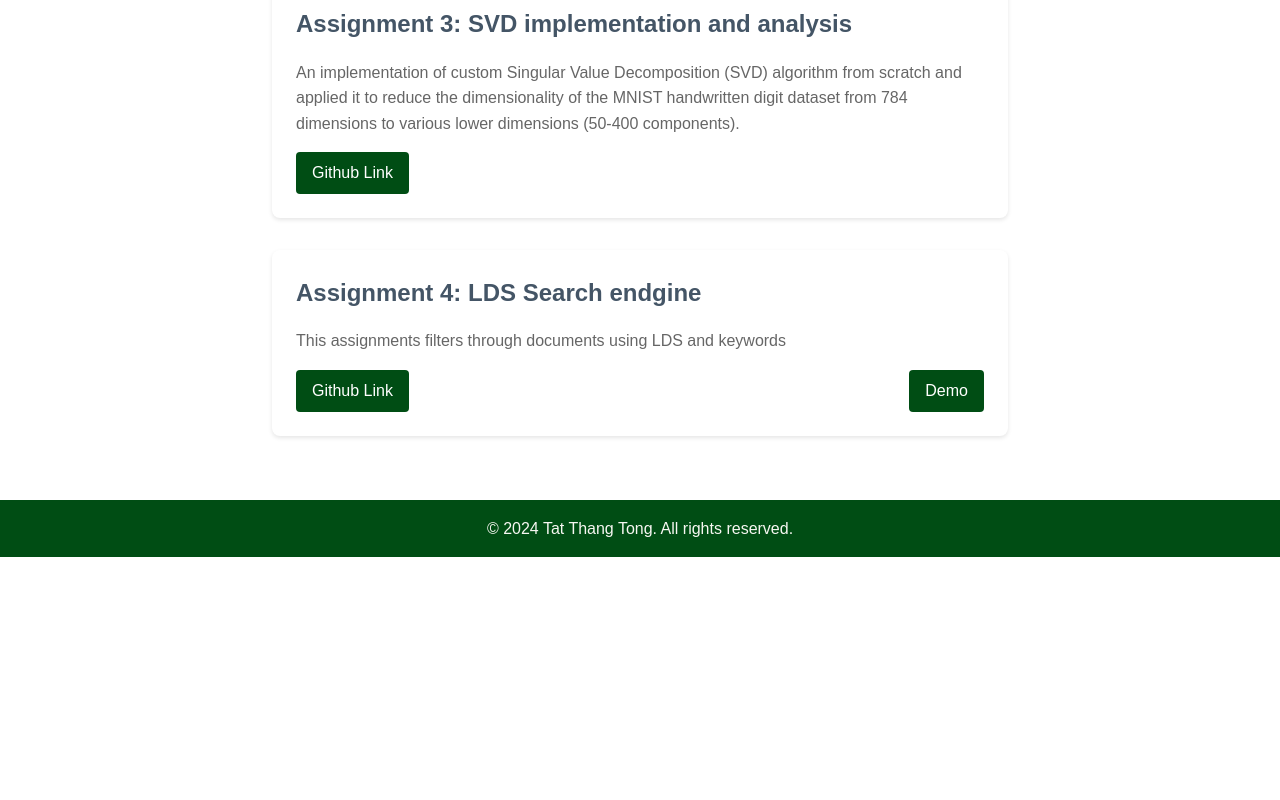
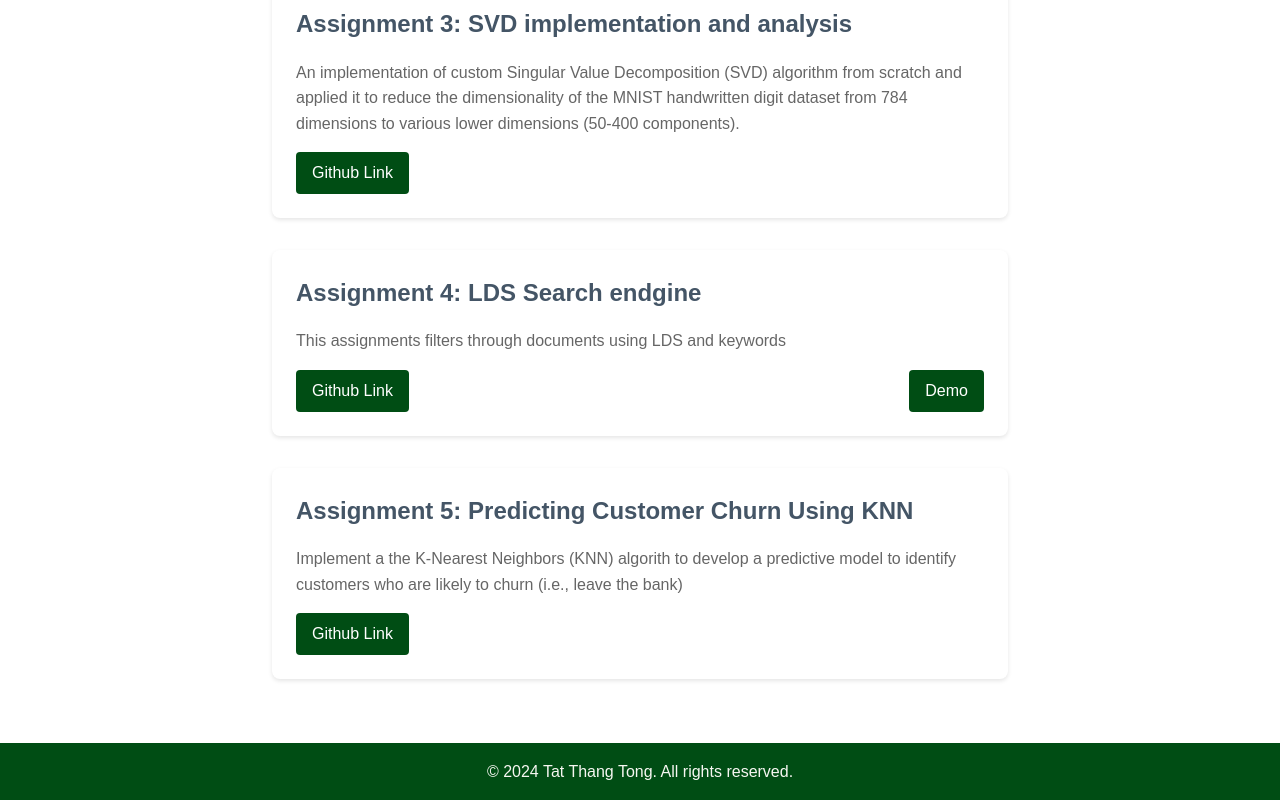
Before and after one commit to Kermit3T/Kermit3T.github.io, a React (Vite) app: page /assignments in a window 1280 px wide. Shown: the part 937-1737 px from the top of the page. Before the commit the page ends 1494 px from the top, so only its background shows below. Built offline with nearby package versions, Linux system fonts and the light colour scheme.

Commit message:
added assignment 5

```diff
--- a/src/pages/Assignments.jsx
+++ b/src/pages/Assignments.jsx
@@ -119,6 +119,18 @@ function Assignments() {
         </CustomLinkWrapper>
       </AssignmentCard>
 
+      <AssignmentCard>
+        <AssignmentTitle>Assignment 5: Predicting Customer Churn Using KNN</AssignmentTitle>
+        <AssignmentDescription>
+            Implement a the K-Nearest Neighbors (KNN) algorith to develop a predictive model to identify customers who are likely to churn (i.e., leave the bank)
+        </AssignmentDescription>
+        <CustomLinkWrapper>
+          <CustomLink href="https://github.com/Kermit3T/tongtt-assignment-5" target="_blank" rel="noopener noreferrer">
+            Github Link
+          </CustomLink>
+        </CustomLinkWrapper>
+      </AssignmentCard>
+
       {/* Add more AssignmentCard components for future assignments */}
     </AssignmentsWrapper>
   );
```
